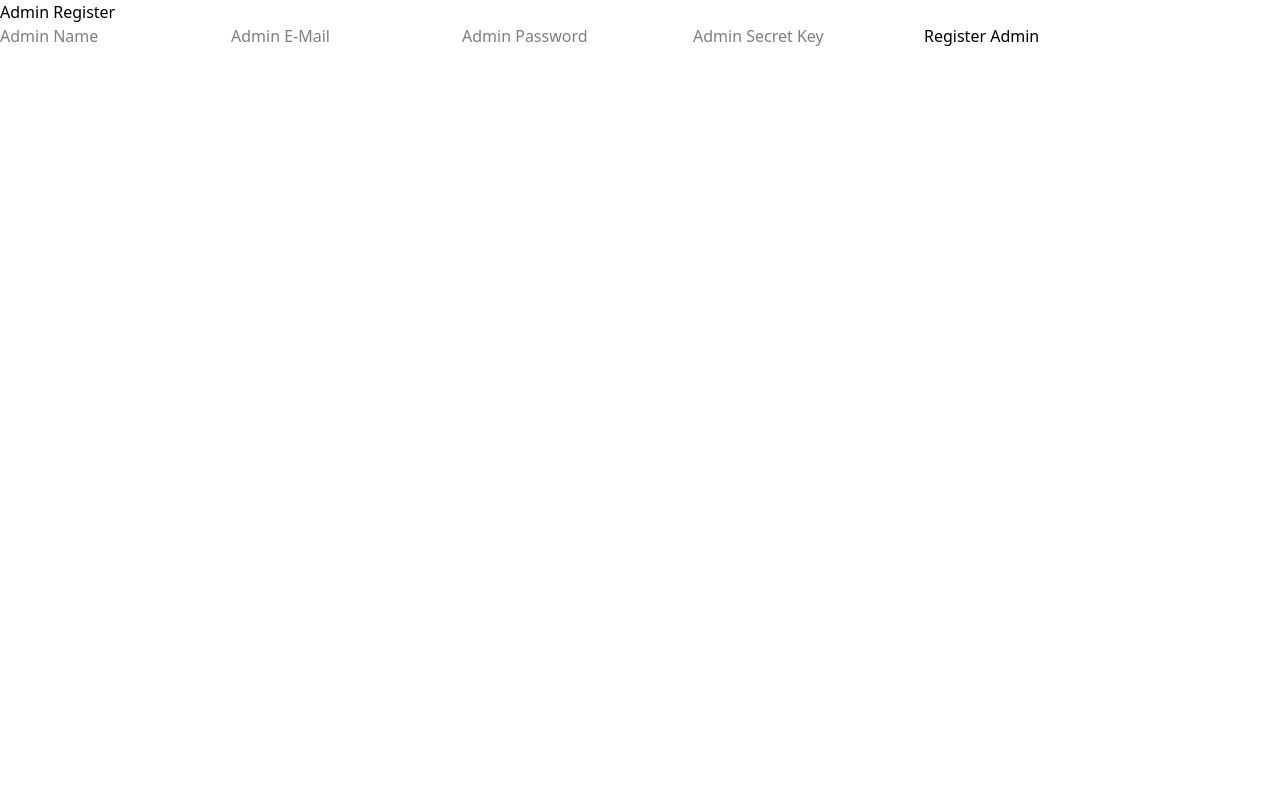
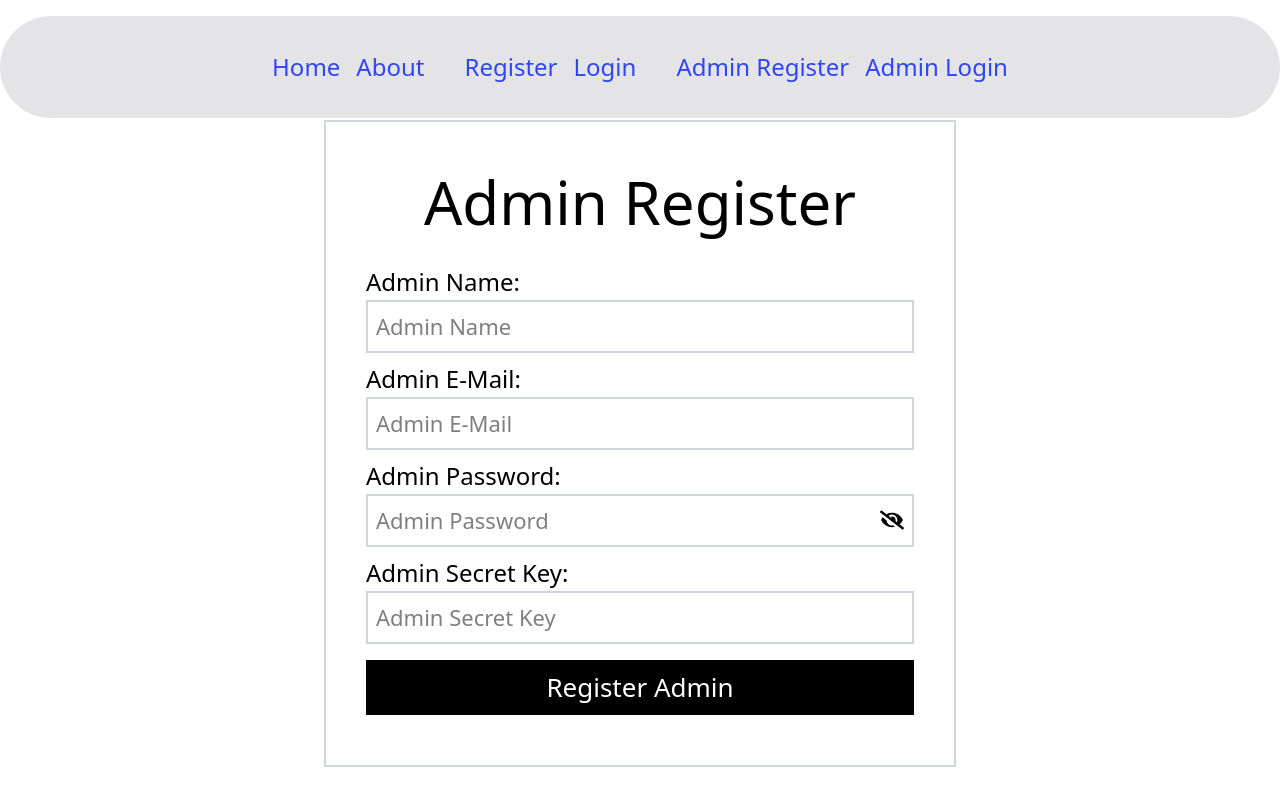
Before and after one commit to Em-myy/voting-app, a React app in the folder frontend/: page /AdminRegister in a window 1280 px wide. Built offline with nearby package versions, Linux system fonts and the light colour scheme; the HTML template or start-up script is replaced by a standard one.

Commit message:
Worked on the admin register page

```diff
--- a/frontend/package.json
+++ b/frontend/package.json
@@ -14,6 +14,7 @@
     "axios": "^1.13.1",
     "react": "^19.1.1",
     "react-dom": "^19.1.1",
+    "react-hot-toast": "^2.6.0",
     "react-icons": "^5.5.0",
     "react-router-dom": "^7.9.5",
     "tailwindcss": "^4.1.16"
--- a/frontend/src/pages/AdminRegister.jsx
+++ b/frontend/src/pages/AdminRegister.jsx
@@ -1,6 +1,9 @@
 import axios from "axios";
 import { useState } from "react";
 import { useNavigate } from "react-router-dom";
+import Navbar from "../components/Navbar";
+import toast, { Toaster } from "react-hot-toast";
+import { FaEye, FaEyeSlash } from "react-icons/fa";
 
 const AdminRegister = () => {
   const [form, setForm] = useState({
@@ -9,8 +12,13 @@ const AdminRegister = () => {
     password: "",
     secretKey: "",
   });
+  const [isText, setIsText] = useState(false);
   const [msg, setMsg] = useState("");
   const navigate = useNavigate();
+
+  const handleVisibility = () => {
+    setIsText((prev) => !prev);
+  };
 
   const handleChange = (event) => {
     setForm({ ...form, [event.target.name]: event.target.value });
@@ -24,44 +32,100 @@ const AdminRegister = () => {
         "http://localhost:3000/api/admin/register",
         form
       );
-      setMsg(res.data.msg);
-      console.log("Admin registered successfully");
+
+      toast.success("Registration successful", {
+        className: "md:text-2xl mr-4",
+        position: "bottom-right",
+        duration: 3000,
+      });
+
+      setTimeout(() => {
         navigate("/admin");
+      }, 4000);
     } catch (error) {
-      setMsg(error.response?.data?.msg || "Registeration Failed");
+      toast.error("Admin Registration failed", {
+        className: "md:text-2xl mr-4",
+        position: "bottom-right",
+        duration: 5000,
+      });
     }
   };
   return (
     <div>
-      <h1>Admin Register</h1>
+      <Toaster />
+      <div className="dark:bg-zinc-500 bg-zinc-200 rounded-tl-[100px] rounded-br-[100px] md:rounded-tr-[100px] md:rounded-bl-[100px] md:py-[25px] mt-4">
+        <Navbar />
+      </div>
+      <div className="flex h-[50vh] items-center justify-center p-2">
+        <div className="w-[100%] md:w-[50%] border-2 px-[10px] md:px-[40px] py-[15px] md:py-[50px] mt-[200px] md:mt-[250px] border-gray-300">
           <form onSubmit={handleSubmit}>
+            <h1 className="text-3xl md:text-6xl text-center mb-8">
+              Admin Register
+            </h1>
+            <div className="flex flex-col gap-2">
+              <div className="flex flex-col">
+                <label className="text-[24px]">Admin Name:</label>
                 <input
                   type="text"
                   name="name"
                   placeholder="Admin Name"
                   onChange={handleChange}
+                  className="text-black text-[22px] focus:outline-none border-2 border-gray-300 p-2"
                 />
+              </div>
+
+              <div className="flex flex-col">
+                <label className="text-[24px]">Admin E-Mail:</label>
                 <input
                   type="text"
                   name="email"
                   placeholder="Admin E-Mail"
                   onChange={handleChange}
+                  className="text-black text-[22px] focus:outline-none border-2 border-gray-300 p-2"
                 />
+              </div>
+
+              <div className="flex flex-col">
+                <label className="text-[24px]">Admin Password:</label>
+                <div className="border-2 border-gray-300 flex">
                   <input
-          type="password"
+                    type={isText ? "text" : "password"}
                     name="password"
                     placeholder="Admin Password"
                     onChange={handleChange}
+                    className="text-black text-[22px] focus:outline-none p-2 w-[100%]"
                   />
+                  <button
+                    onClick={handleVisibility}
+                    type="button"
+                    className="cursor-pointer md:text-2xl pr-2"
+                  >
+                    {isText ? <FaEye /> : <FaEyeSlash />}
+                  </button>
+                </div>
+              </div>
+
+              <div className="flex flex-col">
+                <label className="text-[24px]">Admin Secret Key:</label>
                 <input
                   type="text"
                   name="secretKey"
                   placeholder="Admin Secret Key"
                   onChange={handleChange}
+                  className="text-black text-[22px] focus:outline-none border-2 border-gray-300 p-2"
                 />
+              </div>
 
-        <button type="submit">Register Admin</button>
+              <button
+                type="submit"
+                className="text-[26px] bg-black text-white py-2 mt-2 cursor-pointer"
+              >
+                Register Admin
+              </button>
+            </div>
           </form>
+        </div>
+      </div>
     </div>
   );
 };
--- a/frontend/src/pages/Login.jsx
+++ b/frontend/src/pages/Login.jsx
@@ -3,6 +3,8 @@ import { useAuth } from "../context/AuthContext";
 import { useNavigate } from "react-router-dom";
 import axios from "axios";
 import { FaEye, FaEyeSlash } from "react-icons/fa";
+import Navbar from "../components/Navbar";
+import toast, { Toaster } from "react-hot-toast";
 
 const Login = () => {
   const [form, setForm] = useState({ email: "", password: "" });
@@ -27,13 +29,30 @@ const Login = () => {
         "http://localhost:3000/api/authentication/login",
         form
       );
+      toast.success("Sign In successful", {
+        className: "md:text-2xl mr-4",
+        position: "bottom-right",
+        duration: 3000,
+      });
+
+      setTimeout(() => {
         login(res.data.token);
         navigate("/vote");
+      }, 4000);
     } catch (error) {
-      setMsg(error.response?.data?.msg || "Error logging in");
+      toast.error("Sign In Failed", {
+        className: "md:text-2xl mr-4",
+        position: "bottom-right",
+        duration: 5000,
+      });
     }
   };
   return (
+    <div>
+      <Toaster />
+      <div className="dark:bg-zinc-500 bg-zinc-200 rounded-tl-[100px] rounded-br-[100px] md:rounded-tr-[100px] md:rounded-bl-[100px] md:py-[25px] mt-4">
+        <Navbar />
+      </div>
       <div className="flex h-[50vh] items-center justify-center p-2">
         <div className="w-[100%] md:w-[50%] border-2 px-[10px] md:px-[40px] px-[15px] md:py-[50px] mt-[20px] md:mt-[200px] border-gray-300">
           <form onSubmit={handleSubmit}>
@@ -77,13 +96,13 @@ const Login = () => {
 
               <button
                 type="submit"
-              className="text-[26px] bg-black text-white py-2 mt-2"
+                className="text-[26px] bg-black text-white py-2 mt-2 cursor-pointer"
               >
                 Login
               </button>
-            <p>{msg}</p>
             </div>
           </form>
+        </div>
       </div>
     </div>
   );
--- a/frontend/src/pages/Register.jsx
+++ b/frontend/src/pages/Register.jsx
@@ -3,6 +3,8 @@ import { useAuth } from "../context/AuthContext";
 import { useNavigate } from "react-router-dom";
 import axios from "axios";
 import { FaEye, FaEyeSlash } from "react-icons/fa";
+import Navbar from "../components/Navbar";
+import toast, { Toaster } from "react-hot-toast";
 
 const Register = () => {
   const [form, setForm] = useState({ username: "", email: "", password: "" });
@@ -27,13 +29,31 @@ const Register = () => {
         "http://localhost:3000/api/authentication/register",
         form
       );
+
+      toast.success("Registration successful", {
+        className: "md:text-2xl mr-4",
+        position: "bottom-right",
+        duration: 3000,
+      });
+
+      setTimeout(() => {
         login(res.data.token);
         navigate("/vote");
+      }, 4000);
     } catch (error) {
-      setMsg(error.response?.data?.msg || "Registeration Failed");
+      toast.error("Registration Failed", {
+        className: "md:text-2xl mr-4",
+        position: "bottom-right",
+        duration: 5000,
+      });
     }
   };
   return (
+    <div>
+      <Toaster />
+      <div className="dark:bg-zinc-500 bg-zinc-200 rounded-tl-[100px] rounded-br-[100px] md:rounded-tr-[100px] md:rounded-bl-[100px] md:py-[25px] mt-4">
+        <Navbar />
+      </div>
       <div className="flex h-[50vh] items-center justify-center p-2">
         <div className="w-[100%] md:w-[50%] border-2 px-[10px] md:px-[40px] py-[15px] md:py-[50px] mt-[100px] md:mt-[200px] border-gray-300">
           <form onSubmit={handleSubmit}>
@@ -82,13 +102,13 @@ const Register = () => {
 
               <button
                 type="submit"
-              className="text-[26px] bg-black text-white py-2 mt-2"
+                className="text-[26px] bg-black text-white py-2 mt-2 cursor-pointer"
               >
                 Register
               </button>
-            <p>{msg}</p>
             </div>
           </form>
+        </div>
       </div>
     </div>
   );
--- a/frontend/src/pages/Vote.jsx
+++ b/frontend/src/pages/Vote.jsx
@@ -6,7 +6,7 @@ const Vote = () => {
   const [candidate, setCandidate] = useState([]);
   const [selected, setSelected] = useState("");
   const [msg, setMsg] = useState("");
-  const { user } = useAuth();
+  const { user, logout } = useAuth();
 
   useEffect(() => {
     const fetchCandidates = async () => {
@@ -36,6 +36,12 @@ const Vote = () => {
       setMsg(error.response?.data?.msg || "Vote Failed");
     }
   };
+
+  const handleLogout = () => {
+    logout();
+    Navigate("/home");
+  };
+
   return (
     <div>
       <h2>Vote for a candidate</h2>
@@ -52,6 +58,9 @@ const Vote = () => {
           ))}
         </select>
         <button type="submit">Submit Vote</button>
+        <button type="button" onClick={handleLogout}>
+          Logout
+        </button>
       </form>
       <p>{msg}</p>
     </div>
```
Also changed, not shown: 1 other file (tests, documents, lock files or other folders). Lines whose indentation alone changed are shown as unchanged.
